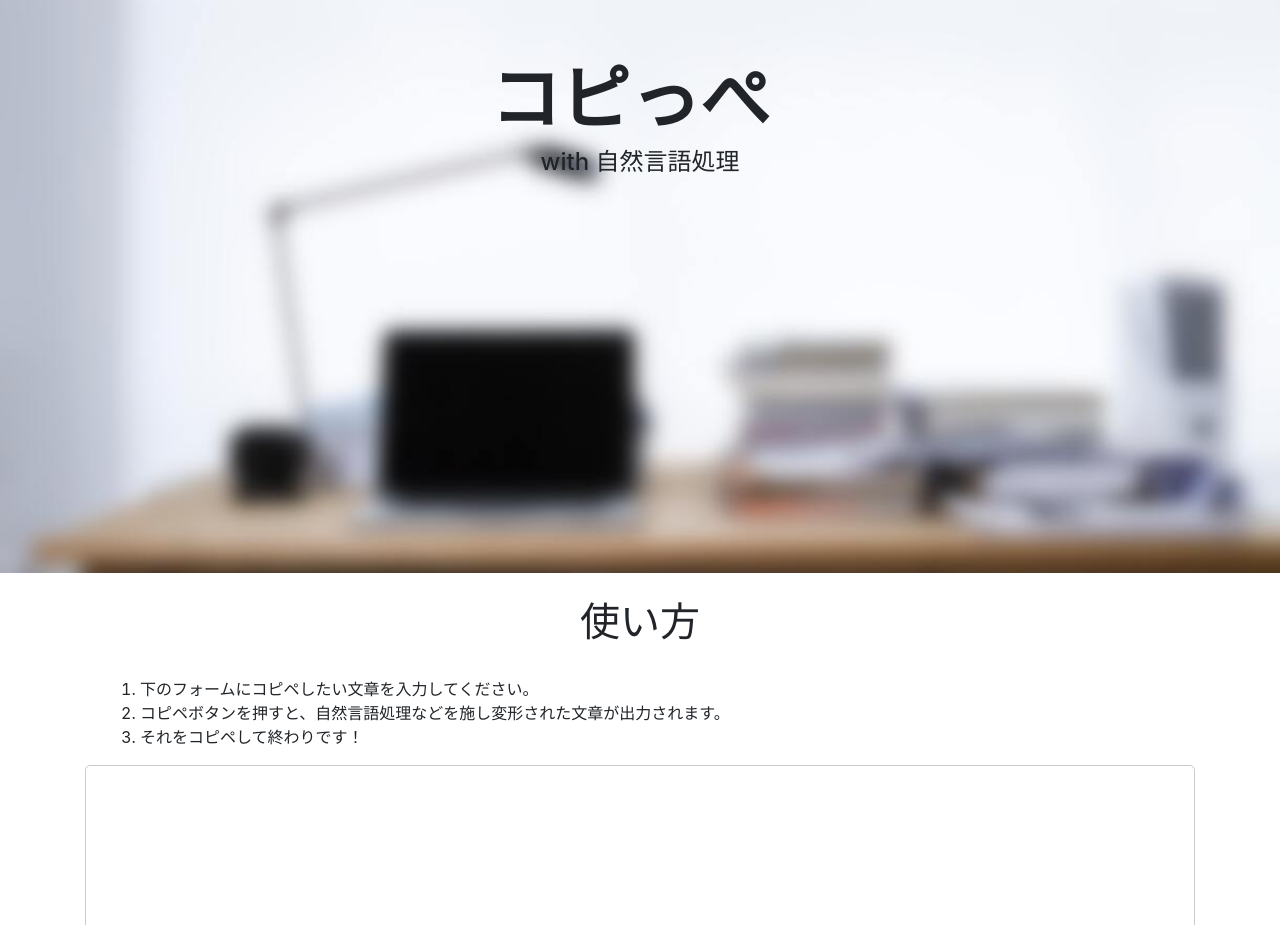
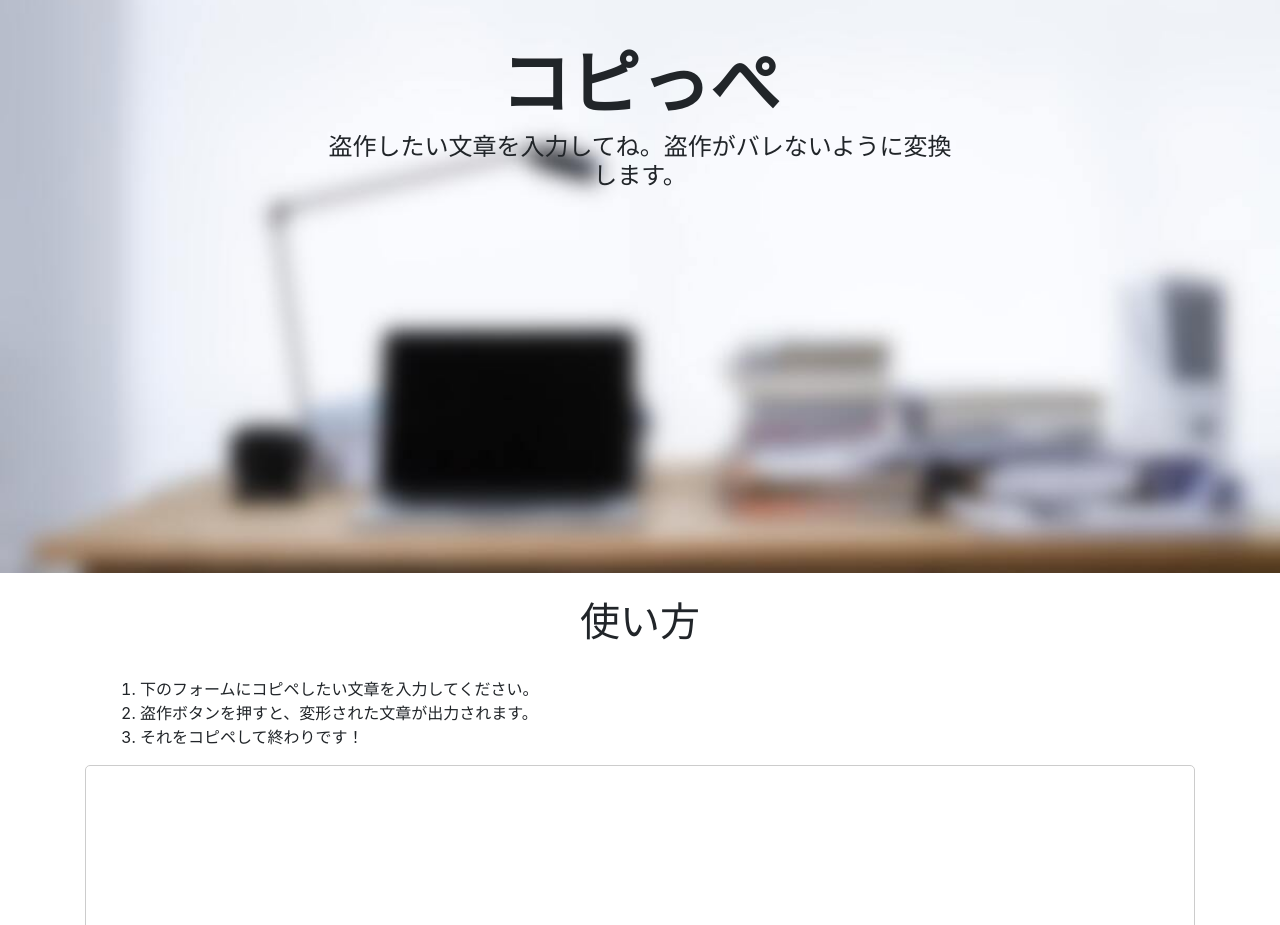
Before and after one commit to 717natsuki/CopyPpe, a plain HTML site: page copyPpe/main/index.html in a window 1280 px wide. Shown: the part 280-1205 px from the top of the page. Drawn offline with nearby package versions, Linux system fonts and the light colour scheme.

Commit message:
no message

```diff
--- a/copyPpe/main/index.html
+++ b/copyPpe/main/index.html
@@ -27,9 +27,10 @@
   <div class="">
     <img src="images/work.jpg" style="width:100%;">
     <div class="centered">
-      <h1 id="titleOfPage">コピっぺ</h1>
-
-      <h4 id="subtitle">with 自然言語処理</h4>
+      <center>
+        <h1 id="titleOfPage">コピっぺ</h1>
+      </center>
+      <h4 id="subtitle">盗作したい文章を入力してね。盗作がバレないように変換します。</h4>
 
     </div>
   </div>
@@ -43,7 +44,7 @@
     <div class="explain_howUse">
       <ol>
         <li>下のフォームにコピペしたい文章を入力してください。</li>
-        <li>コピペボタンを押すと、自然言語処理などを施し変形された文章が出力されます。</li>
+        <li>盗作ボタンを押すと、変形された文章が出力されます。</li>
         <li>それをコピペして終わりです！</li>
         <ol>
     </div>
```
